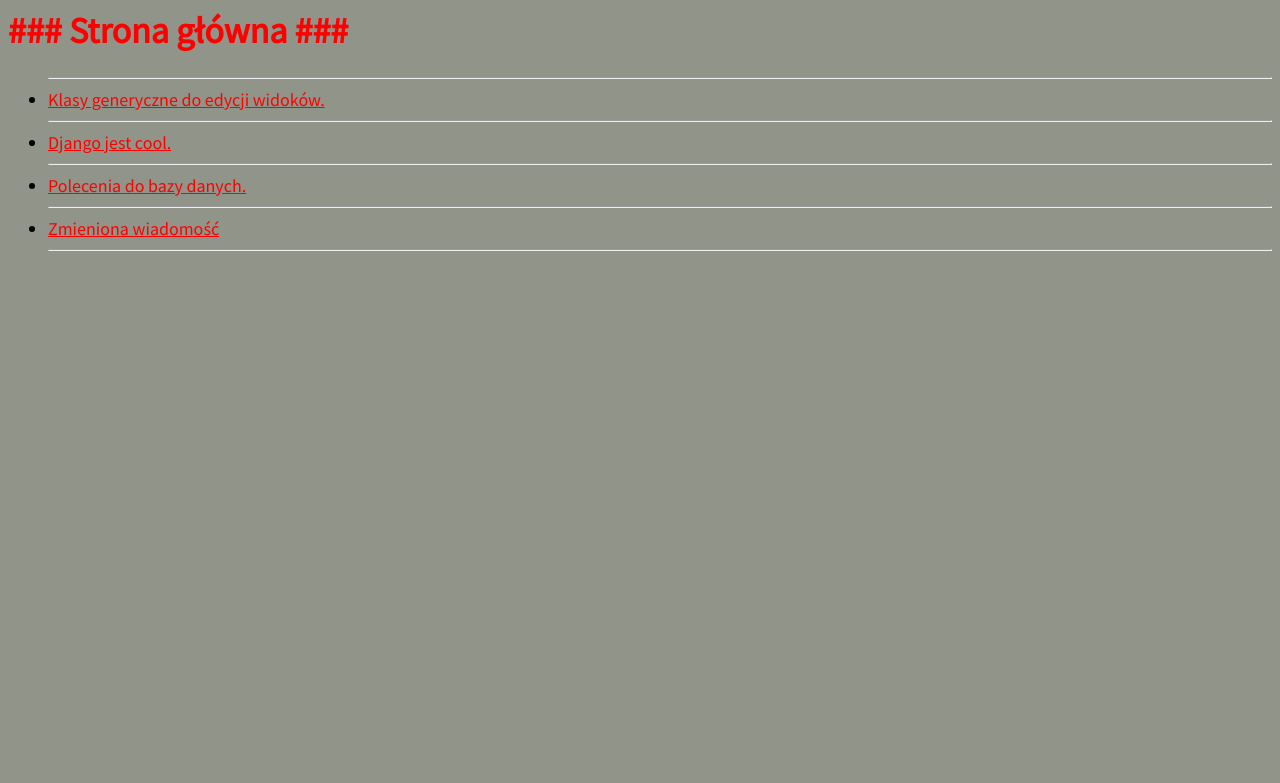
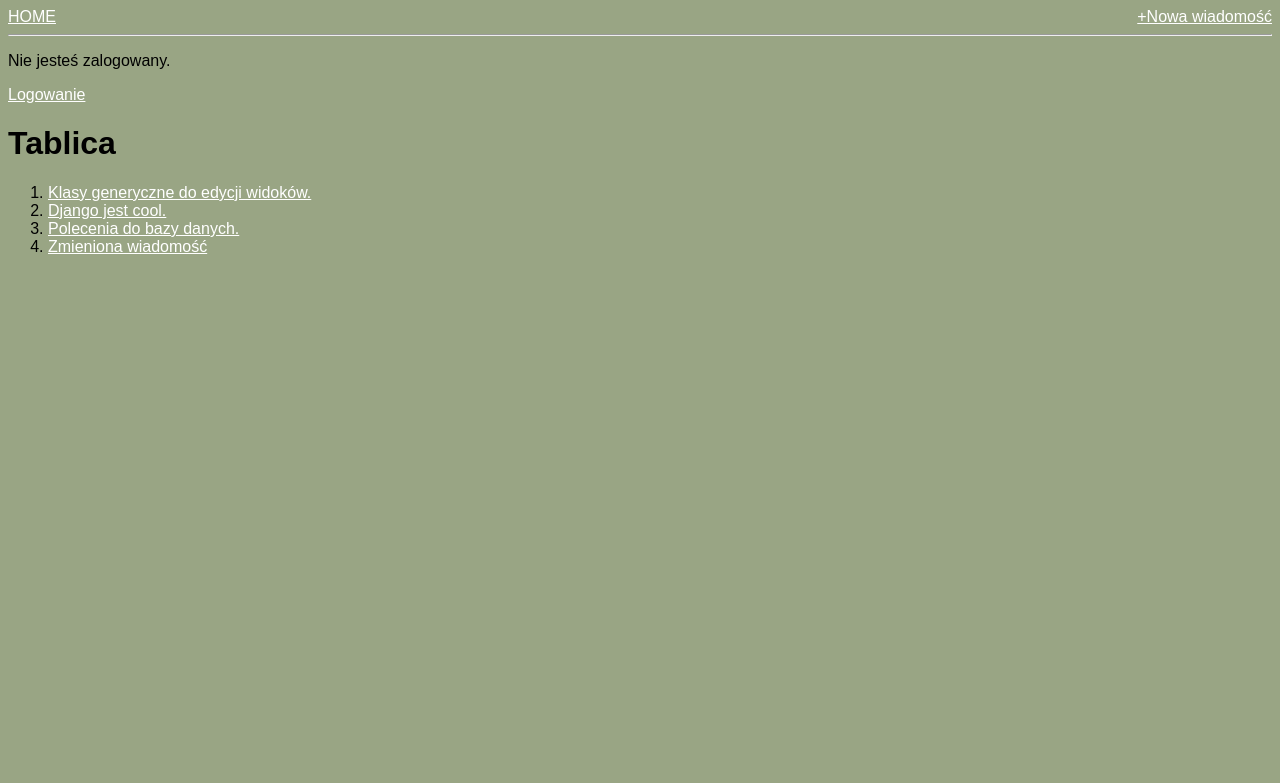
Before and after one commit to proosi/prj_tablica, a Django app: page / in a window 1280 px wide. Shown: the top 783 px of the page. Run offline with Django 3.2, Linux system fonts and the light colour scheme; data comes from the database, SQL or seed files in the repository; both versions use the stored data as it was after the commit.

Commit message:
Tablica z logowaniem i wylogowaniem użytkownika

```diff
--- a/prj_tablica/settings.py
+++ b/prj_tablica/settings.py
@@ -120,3 +120,5 @@
 
 STATIC_URL = '/static/'
 STATICFILES_DIR = [os.path.join(BASE_DIR, 'static')]
+LOGIN_REDIRECT_URL = 'home'
+LOGOUT_REDIRECT_URL = 'home'
--- a/prj_tablica/urls.py
+++ b/prj_tablica/urls.py
@@ -18,5 +18,7 @@
 
 urlpatterns = [
     path('admin/', admin.site.urls),
+    path('logowanie/', include('django.contrib.auth.urls')),
+    path('wyloguj/', include('django.contrib.auth.urls')),
     path('', include('tablica.urls')),
 ]
--- a/tablica/models.py
+++ b/tablica/models.py
@@ -1,4 +1,5 @@
 from django.db import models
+from django.urls import reverse
 
 class Wiadomosc(models.Model):
 
@@ -8,3 +9,10 @@
 
     def __str__(self):
         return self.tytul[:50]
+
+    def get_absolute_url(self):
+        return reverse("tresc", kwargs={"pk": self.pk})
+
+
+    class Meta():
+        verbose_name_plural = "Wiadomości"
--- a/tablica/static/css/base.css
+++ b/tablica/static/css/base.css
@@ -1,8 +1,19 @@
 body {
     font-family: 'Source Sans Pro', sans-serif;
-    font-size: 18px;
-    background-color: rgb(144, 148, 137);
+    font-size: 24 px;
+    background-color: rgb(153, 165, 132);
 }
-h1, a {
-    color: red;
+
+a {
+    color: white;
+
 }
+
+.linki_prawe {
+    float: right;
+
+}
+
+.linki_lewe {
+    float: left;
+}
--- a/tablica/templates/tablica/base.html
+++ b/tablica/templates/tablica/base.html
@@ -0,0 +1,39 @@
+<!-- tablica/base.html -->
+
+{% load static %}
+
+<html>
+  <head>
+    <title>Tablica</title>
+    <link rel="stylesheet" href="{% static 'css/base.css' %}">
+    <link href="https://fonts.googleapis.com/css?family=Source+Sans+Pro:400" rel="\stylesheet">
+  </head>
+
+
+  <body>
+    <div class="container">
+    <header>
+        <div class="linki_lewe">
+          <a href="{% url 'home' %}">HOME</a>
+        </div>
+        <div class="linki_prawe">
+          <a href="{% url 'nowa' %}">+Nowa wiadomość</a>
+        </div>
+      </header>
+      <br>
+      <hr>
+
+      {% if user.is_authenticated %}
+        <p>Cześć {{ user.username }}</p>
+        <p><a href="{% url 'logout' %}">Wyloguj</a></p>
+      {% else %}
+        <p>Nie jesteś zalogowany.</p>
+        <p><a href="{% url 'login' %}">Logowanie</a></p>
+      {% endif %}
+      {% block content %}
+
+      {% endblock %}
+
+    </div>
+  </body>
+</html>
--- a/tablica/templates/tablica/home.html
+++ b/tablica/templates/tablica/home.html
@@ -1,18 +1,15 @@
-{% load static %}
+<!-- tablica/home.html -->
 
-<link rel="stylesheet" href="{% static 'css/base.css' %}">
-<link href="https://fonts.googleapis.com/css?family=Source+Sans+Pro:400" rel="\
-stylesheet">
+{% extends 'tablica/base.html' %}
 
-<body>
-<h1>### Strona główna ###</h1>
+{% block content %}
+  <h1>Tablica</h1>
 
-<ul>
-  {% for tekst in object_list %}
-    <hr>
-    <li>
-      <a href="{% url 'tresc' tekst.pk %}">{{tekst}}</a>
-   {% endfor %}
-  <hr>
-</ul>
-</body>
+  <ol>
+    {% for tekst in object_list %}
+      <li>
+        <a href="{% url 'tresc' tekst.pk %}">{{ tekst }}</a>
+      </li>
+    {% endfor %}
+  </ol>
+{% endblock %}
--- a/tablica/urls.py
+++ b/tablica/urls.py
@@ -5,4 +5,7 @@
 urlpatterns = [
     path('', views.HomePage.as_view(), name='home'),
     path('tekst/<int:pk>/', views.TrescPage.as_view(), name='tresc'),
+    path('tekst/nowa/', views.NowaPage.as_view(), name='nowa'),
+    path('tekst/<int:pk>/edycja/', views.EdycjaPage.as_view(), name='edycja'),
+    path('tekst/<int:pk>/delete/', views.KasowaniePage.as_view(), name='kasowanie'),
 ]
--- a/tablica/views.py
+++ b/tablica/views.py
@@ -1,4 +1,6 @@
 from django.views.generic import ListView, DetailView
+from django.views.generic.edit import CreateView, UpdateView, DeleteView
+from django.urls import reverse_lazy
 
 from .models import Wiadomosc
 
@@ -10,3 +12,18 @@
 class TrescPage(DetailView):
     model = Wiadomosc
     template_name = 'tablica/tresc.html'
+
+class NowaPage(CreateView):
+    model = Wiadomosc
+    template_name = 'tablica/nowa.html'
+    fields = '__all__'
+
+class EdycjaPage(UpdateView):
+    model = Wiadomosc
+    fields = ['tytul', 'tresc']
+    template_name = 'tablica/edycja.html'
+
+class KasowaniePage(DeleteView):
+    model = Wiadomosc
+    template_name = 'tablica/kasowanie.html'
+    success_url = reverse_lazy('home')
```
Also changed, not shown: tablica/templates/tablica/tresc.html (+14 -2 lines), db.sqlite3.
